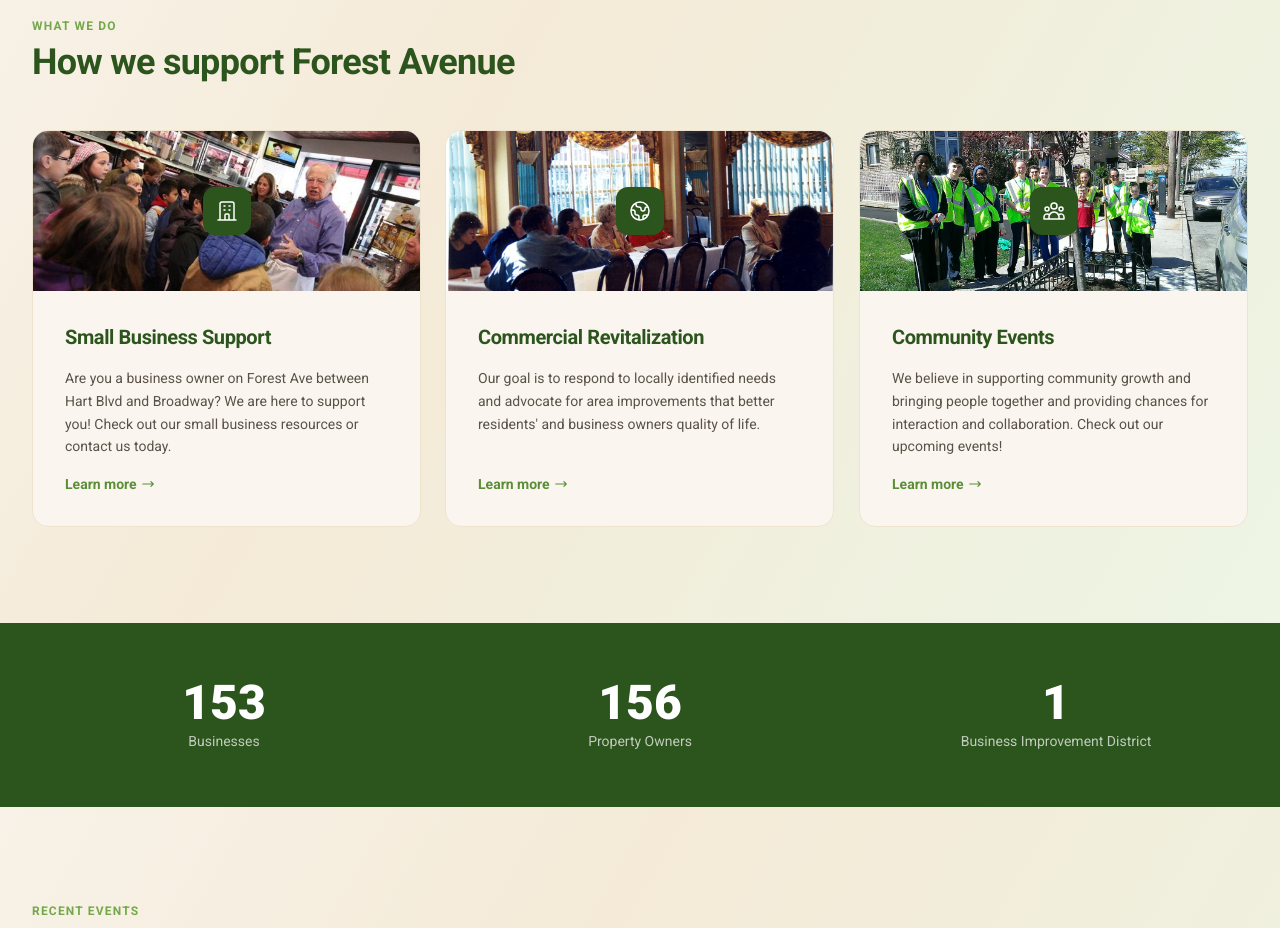
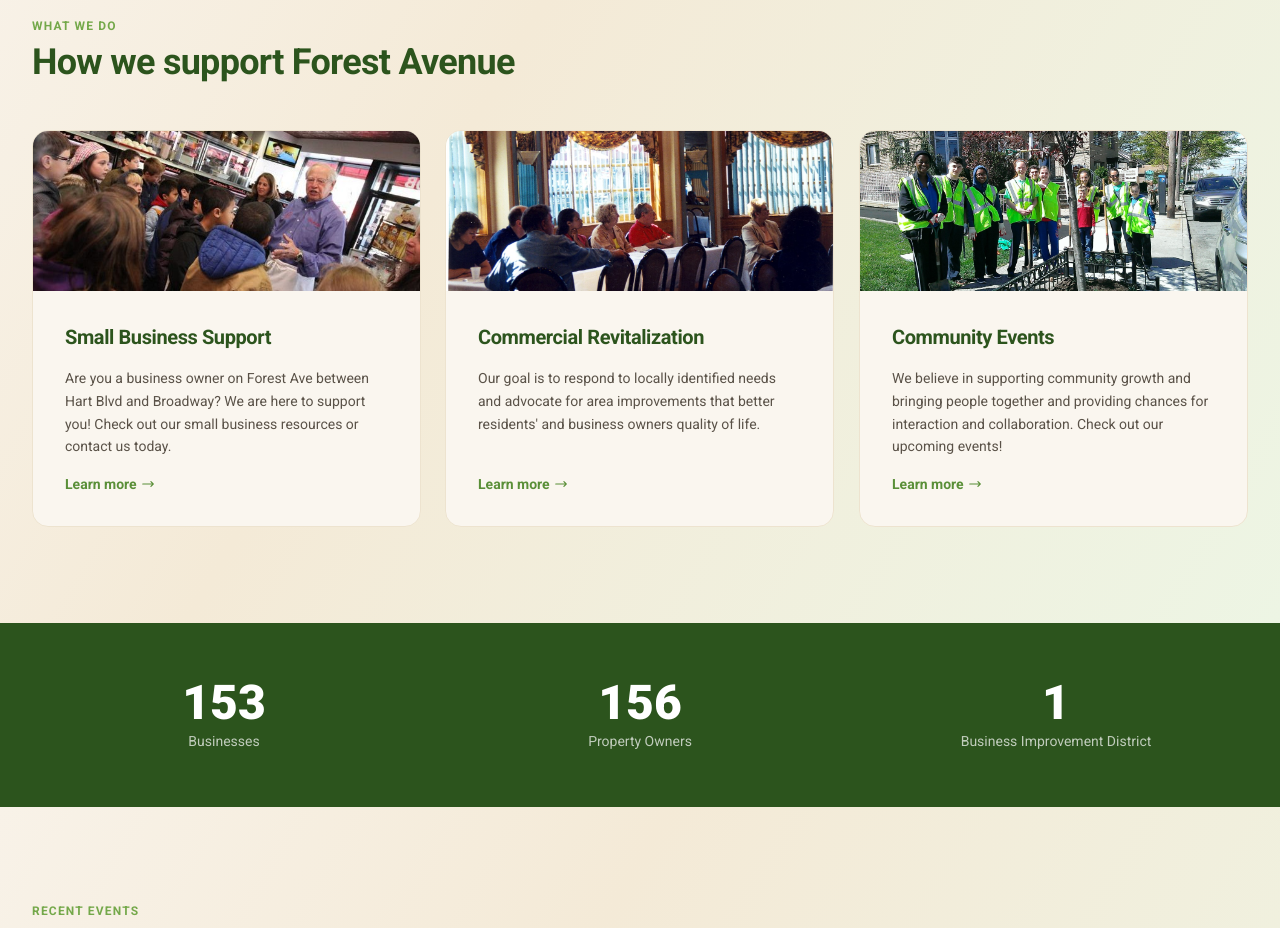
Before and after one commit to Volta-NYC/forest-ave-bid, a Next.js app: page / in a window 1280 px wide. Shown: the part 920-1848 px from the top of the page. Built offline with nearby package versions, Linux system fonts and the light colour scheme.

Commit message:
fix: remove feature image badges

```diff
--- a/app/page.tsx
+++ b/app/page.tsx
@@ -25,11 +25,6 @@ const stats = [
 // Source: forestavenuebid.com (homepage copy, verbatim)
 const features = [
   {
-    icon: (
-      <svg className="w-6 h-6" fill="none" stroke="currentColor" viewBox="0 0 24 24" aria-hidden="true">
-        <path strokeLinecap="round" strokeLinejoin="round" strokeWidth={1.5} d="M19 21V5a2 2 0 00-2-2H7a2 2 0 00-2 2v16m14 0h2m-2 0h-5m-9 0H3m2 0h5M9 7h1m-1 4h1m4-4h1m-1 4h1m-5 10v-5a1 1 0 011-1h2a1 1 0 011 1v5m-4 0h4" />
-      </svg>
-    ),
     title: "Small Business Support",
     // Source: forestavenuebid.com homepage
     description:
@@ -37,11 +32,6 @@ const features = [
     href: "/services",
   },
   {
-    icon: (
-      <svg className="w-6 h-6" fill="none" stroke="currentColor" viewBox="0 0 24 24" aria-hidden="true">
-        <path strokeLinecap="round" strokeLinejoin="round" strokeWidth={1.5} d="M3.055 11H5a2 2 0 012 2v1a2 2 0 002 2 2 2 0 012 2v2.945M8 3.935V5.5A2.5 2.5 0 0010.5 8h.5a2 2 0 012 2 2 2 0 104 0 2 2 0 012-2h1.064M15 20.488V18a2 2 0 012-2h3.064M21 12a9 9 0 11-18 0 9 9 0 0118 0z" />
-      </svg>
-    ),
     title: "Commercial Revitalization",
     // Source: forestavenuebid.com homepage
     description:
@@ -49,11 +39,6 @@ const features = [
     href: "/services",
   },
   {
-    icon: (
-      <svg className="w-6 h-6" fill="none" stroke="currentColor" viewBox="0 0 24 24" aria-hidden="true">
-        <path strokeLinecap="round" strokeLinejoin="round" strokeWidth={1.5} d="M17 20h5v-2a3 3 0 00-5.356-1.857M17 20H7m10 0v-2c0-.656-.126-1.283-.356-1.857M7 20H2v-2a3 3 0 015.356-1.857M7 20v-2c0-.656.126-1.283.356-1.857m0 0a5.002 5.002 0 019.288 0M15 7a3 3 0 11-6 0 3 3 0 016 0zm6 3a2 2 0 11-4 0 2 2 0 014 0zM7 10a2 2 0 11-4 0 2 2 0 014 0z" />
-      </svg>
-    ),
     title: "Community Events",
     // Source: forestavenuebid.com homepage
     description:
@@ -99,22 +84,14 @@ export default function HomePage() {
                 href={feat.href}
                 className="card-hover group flex flex-col rounded-2xl border border-[var(--border)] bg-[var(--bg)] hover:border-[var(--brand-secondary)] transition-colors overflow-hidden"
               >
-                {/* Image slot — placeholder; falls back to wood colour if missing */}
                 <div
-                  className="h-40 bg-[var(--wood-100)] flex items-center justify-center"
+                  className="h-40 bg-[var(--wood-100)]"
                   style={{
                     backgroundImage: `url("${imageManifest.homeCards[i]}")`,
                     backgroundSize: "cover",
                     backgroundPosition: "center",
                   }}
-                >
-                  <div
-                    className="w-12 h-12 rounded-xl flex items-center justify-center text-white shadow-wood-sm"
-                    style={{ background: "var(--brand-primary)" }}
-                  >
-                    {feat.icon}
-                  </div>
-                </div>
+                />
                 <div className="p-8 flex flex-col gap-4 flex-1">
                   <h3 className="font-headline font-bold text-xl text-[var(--brand-primary)]">
                     {feat.title}
```
